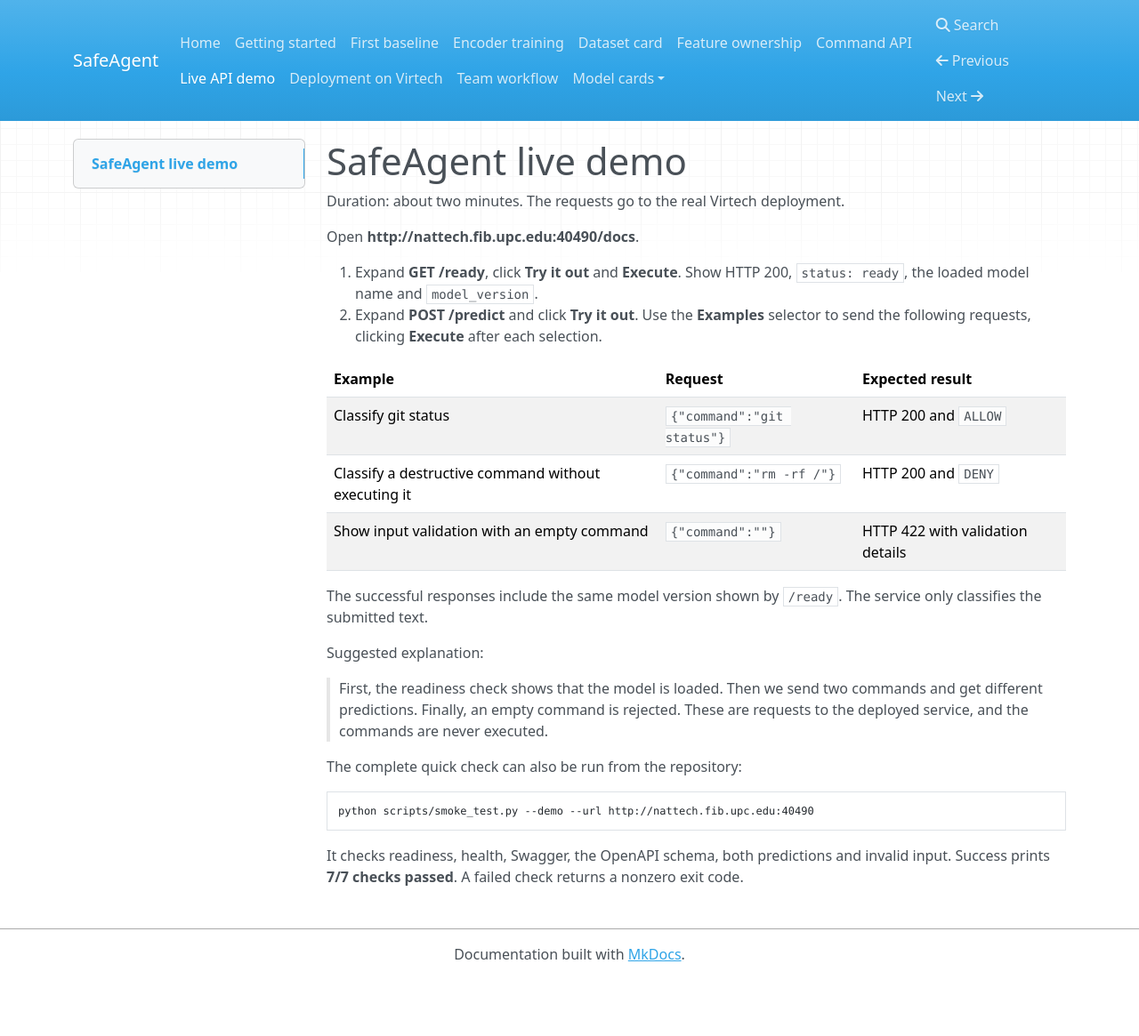
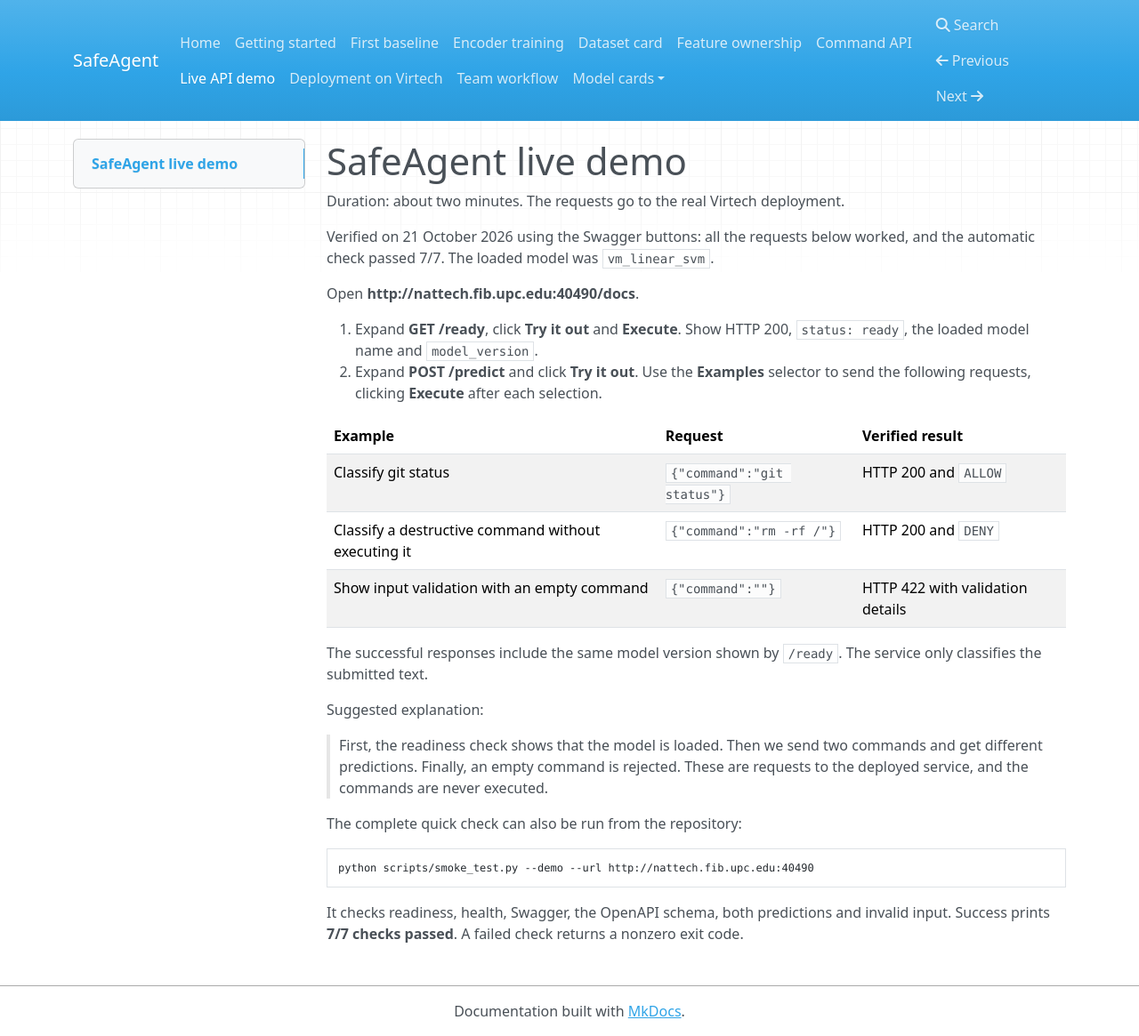
Before and after one commit to taed2-2627q1-gced-upc/taed2-SafeAgent, an MkDocs documentation site: the page built from docs/demo.md, in a window 1280 px wide and 1165 px high. Shown: the whole window at 89% size. Built offline with MkDocs 1.6.1, drawn with Linux system fonts in a browser that asks for light colours; nearby versions of some CDN libraries.

Commit message:
docs(api): record the verified Virtech demo

```diff
--- a/docs/demo.md
+++ b/docs/demo.md
@@ -1,6 +1,9 @@
 # SafeAgent live demo
 
 Duration: about two minutes. The requests go to the real Virtech deployment.
+
+Verified on 21 October 2026 using the Swagger buttons: all the requests below
+worked, and the automatic check passed 7/7. The loaded model was `vm_linear_svm`.
 
 Open **http://nattech.fib.upc.edu:40490/docs**.
 
@@ -9,7 +12,7 @@
 2. Expand **POST /predict** and click **Try it out**. Use the **Examples** selector
    to send the following requests, clicking **Execute** after each selection.
 
-| Example | Request | Expected result |
+| Example | Request | Verified result |
 | --- | --- | --- |
 | Classify git status | `{"command":"git status"}` | HTTP 200 and `ALLOW` |
 | Classify a destructive command without executing it | `{"command":"rm -rf /"}` | HTTP 200 and `DENY` |
```
